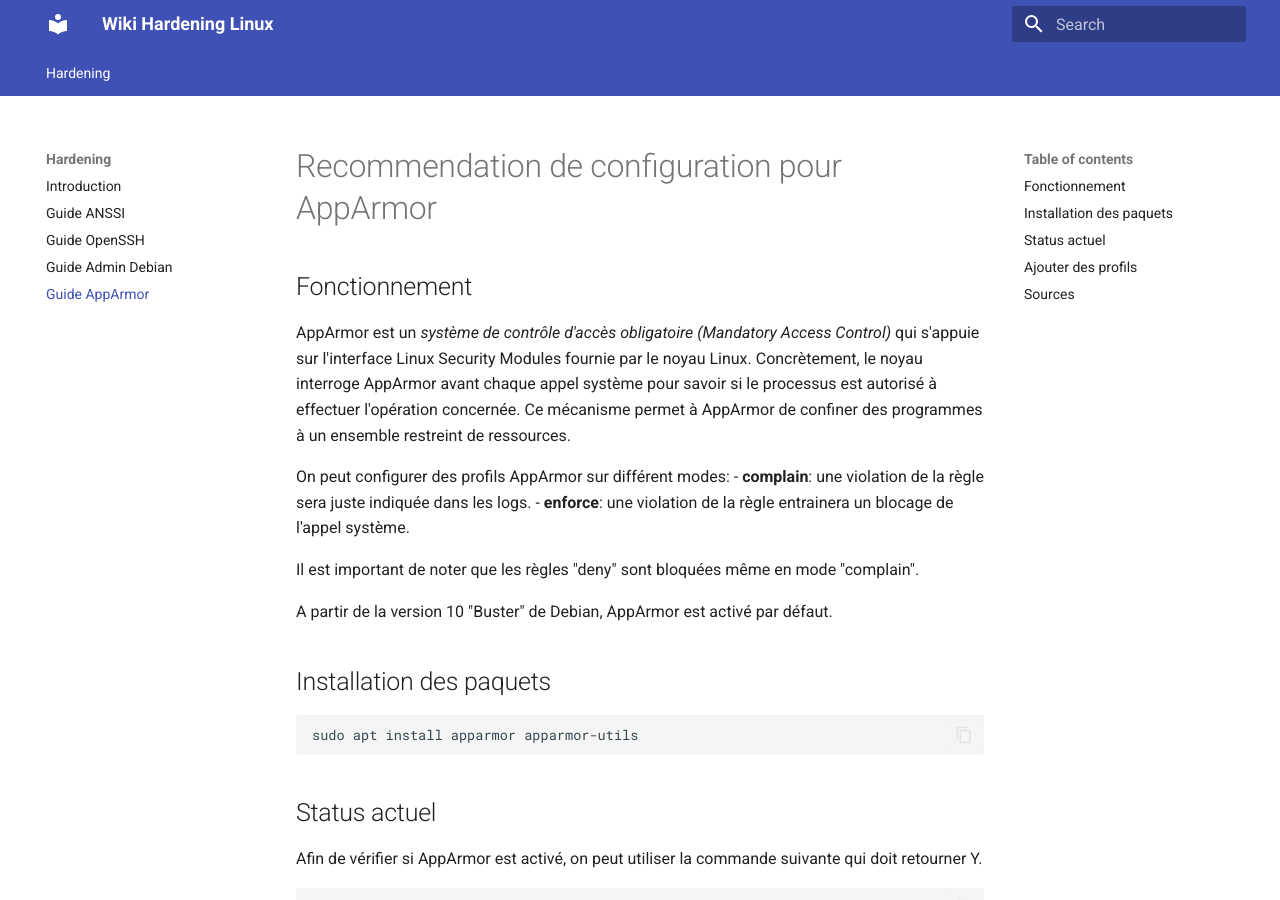
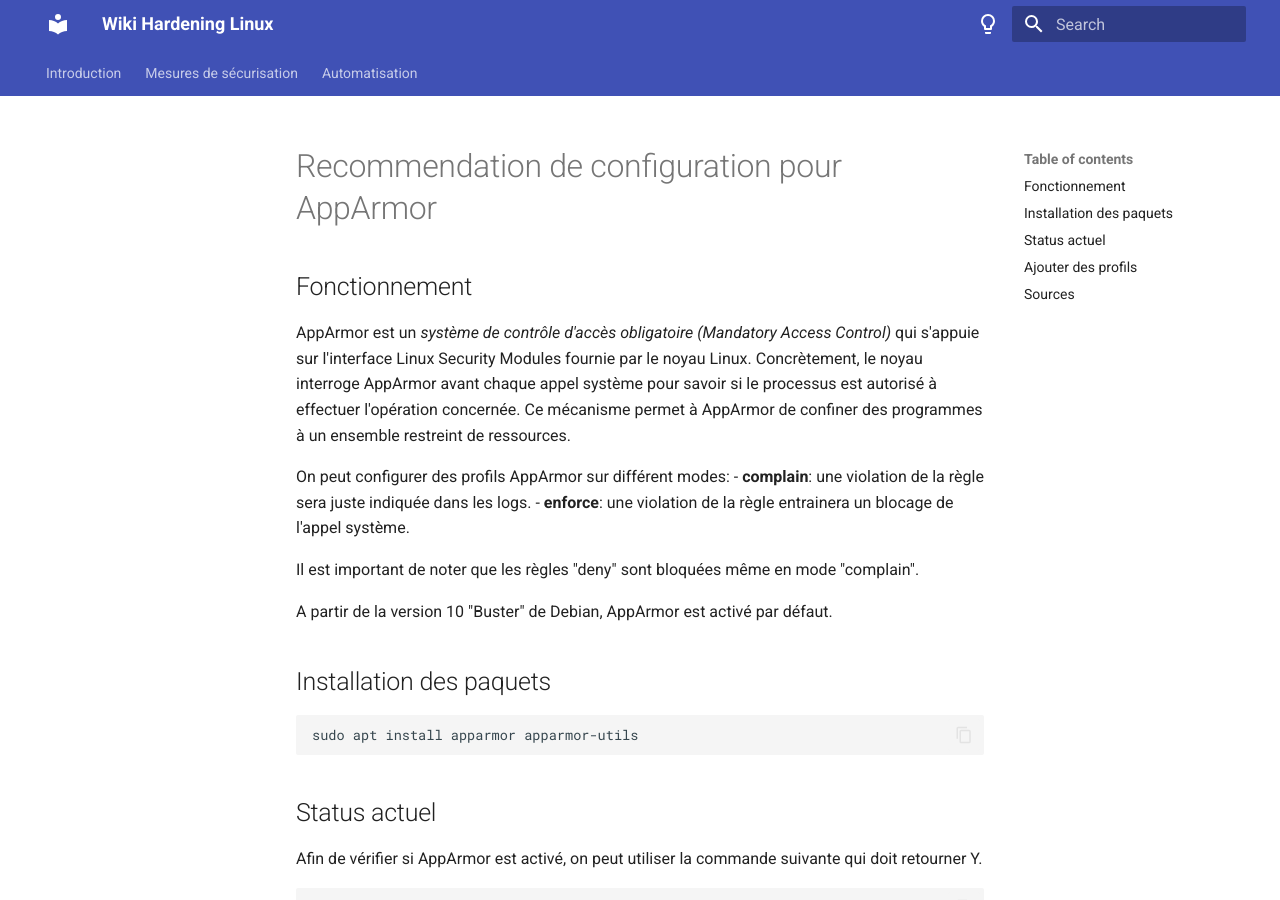
Before and after one commit to B1aSst/wiki-hardening-linux, an MkDocs documentation site: the page built from docs/hardening/apparmor.md, in a window 1280 px wide and 900 px high. Built offline with MkDocs 1.6.1 and Material for MkDocs 9.7.7, drawn with Linux system fonts in a browser that asks for light colours.

Commit message:
docs: Reorganised site and added dark mode

```diff
--- a/mkdocs.yml
+++ b/mkdocs.yml
@@ -9,13 +9,35 @@ theme:
     - navigation.indexes
     - navigation.sections
     - navigation.tabs
+
+  palette:
+    # Light mode
+    - media: "(prefers-color-scheme: light)"
+      scheme: default
+      primary: indigo
+      accent: indigo
+      toggle:
+        icon: material/lightbulb-outline
+        name: Switch to dark mode
+
+    # Dark mode
+    - media: "(prefers-color-scheme: dark)"
+      scheme: slate
+      primary: indigo
+      accent: indigo
+      toggle:
+        icon: material/lightbulb
+        name: Switch to light mode
 nav:
-  - Hardening:
-      - Introduction: ./hardening/introduction.md
-      - Guide ANSSI: ./hardening/guide-anssi.md
-      - Guide OpenSSH: ./hardening/openssh.md
-      - Guide Admin Debian: ./hardening/guide-admin-debian.md
-      - Guide AppArmor: ./hardening/apparmor.md
+  - "Introduction":
+      - "Introduction": index.md
+      - "Test de sécurité": test-securisation.md
+  - "Mesures de sécurisation":
+      - "Système GNU/LINUX": mesures/gnu-linux.md
+      - "OpenSSH": mesures/openssh.md
+      - "AppArmor": mesures/apparmor.md
+  - "Automatisation":
+      - "Ansible": automatisation/ansible.md
 markdown_extensions:
   - admonition
   - pymdownx.highlight
```
